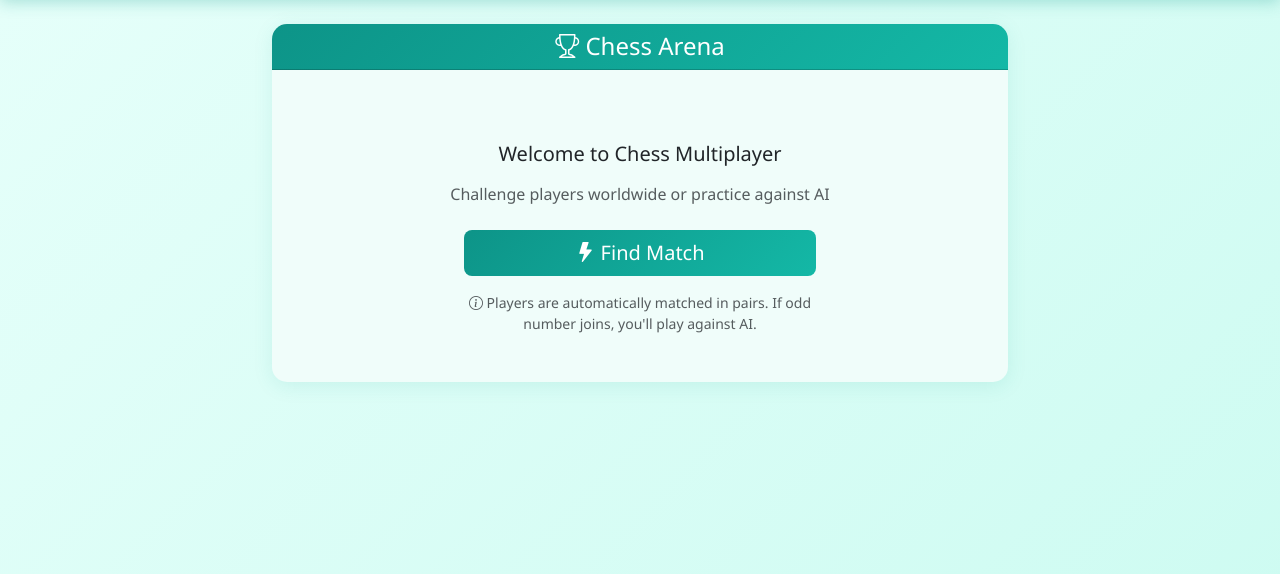
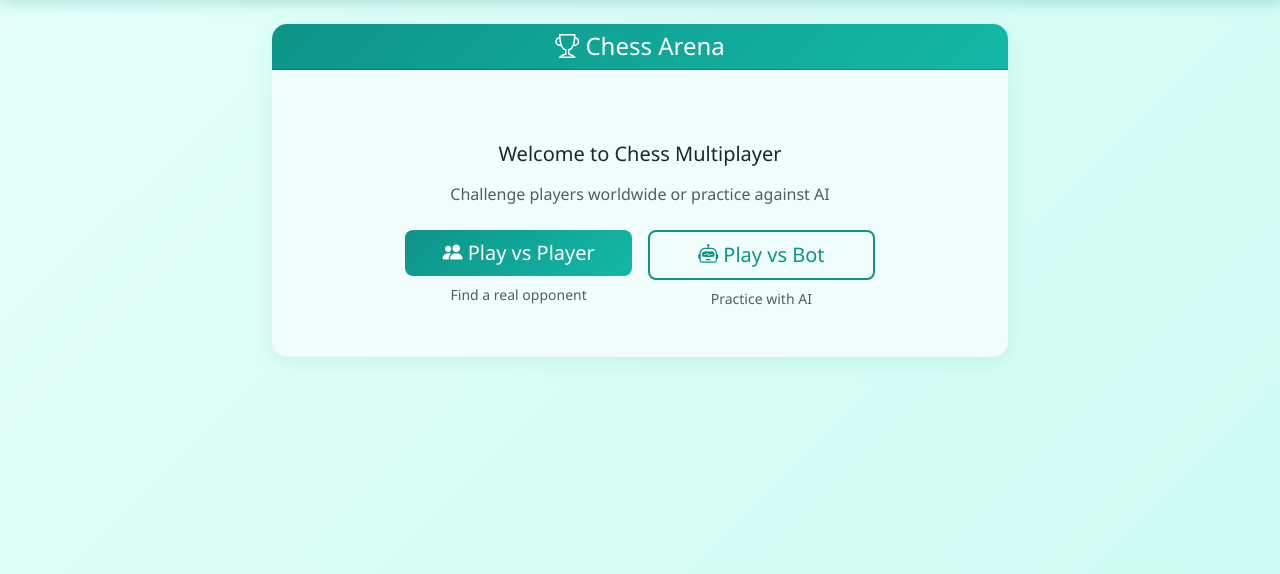
Before and after one commit to sathyapython-2307/mulitplayer_game, a Django app: page /chess/ in a window 1280 px wide. Shown: the part 56-630 px from the top of the page. Run offline with Django 4.2, Linux system fonts and the light colour scheme; a user stored in the database is signed in; data that the repository does not hold is empty.

Commit message:
chess upd1

```diff
--- a/games/urls.py
+++ b/games/urls.py
@@ -13,5 +13,6 @@ urlpatterns = [
     path('leave-room/<str:code>/', views.leave_room, name='leave_room'),
     path('chess/', views.chess_lobby, name='chess_lobby'),
     path('chess/matchmaking/', views.chess_matchmaking, name='chess_matchmaking'),
+    path('chess/vs-bot/', views.chess_vs_bot, name='chess_vs_bot'),
     path('chess/game/<str:code>/', views.chess_game, name='chess_game'),
 ]
--- a/games/views.py
+++ b/games/views.py
@@ -92,6 +92,18 @@ def chess_matchmaking(request):
     return render(request, 'games/chess_matchmaking.html')
 
 @login_required
+def chess_vs_bot(request):
+    # Create immediate bot game
+    import random
+    game = ChessGame.objects.create(
+        white_player=request.user,
+        is_bot_game=True,
+        bot_color='black',
+        status='playing'
+    )
+    return redirect('chess_game', code=game.code)
+
+@login_required
 def chess_game(request, code):
     from .models import ChessGame
     game = get_object_or_404(ChessGame, code=code)
--- a/templates/games/chess_lobby.html
+++ b/templates/games/chess_lobby.html
@@ -13,14 +13,21 @@
                 </div>
                 <h5 class="mb-3">Welcome to Chess Multiplayer</h5>
                 <p class="text-muted mb-4">Challenge players worldwide or practice against AI</p>
-                <div class="d-grid gap-3 col-md-6 mx-auto">
-                    <a href="{% url 'chess_matchmaking' %}" class="btn btn-warm btn-lg">
-                        <i class="bi bi-lightning-fill"></i> Find Match
-                    </a>
-                    <p class="small text-muted mb-0">
-                        <i class="bi bi-info-circle"></i> Players are automatically matched in pairs.
-                        If odd number joins, you'll play against AI.
-                    </p>
+                <div class="d-grid gap-3 col-md-8 mx-auto">
+                    <div class="row g-3">
+                        <div class="col-md-6">
+                            <a href="{% url 'chess_matchmaking' %}" class="btn btn-warm btn-lg w-100">
+                                <i class="bi bi-people-fill"></i> Play vs Player
+                            </a>
+                            <small class="text-muted d-block mt-2">Find a real opponent</small>
+                        </div>
+                        <div class="col-md-6">
+                            <a href="{% url 'chess_vs_bot' %}" class="btn btn-outline-warm btn-lg w-100">
+                                <i class="bi bi-robot"></i> Play vs Bot
+                            </a>
+                            <small class="text-muted d-block mt-2">Practice with AI</small>
+                        </div>
+                    </div>
                 </div>
             </div>
         </div>
```
Also changed, not shown: games/consumers.py (+7 -10 lines), templates/games/chess_matchmaking.html (+13 -12 lines), templates/games/game_selection.html (+6 -8 lines), db.sqlite3.
